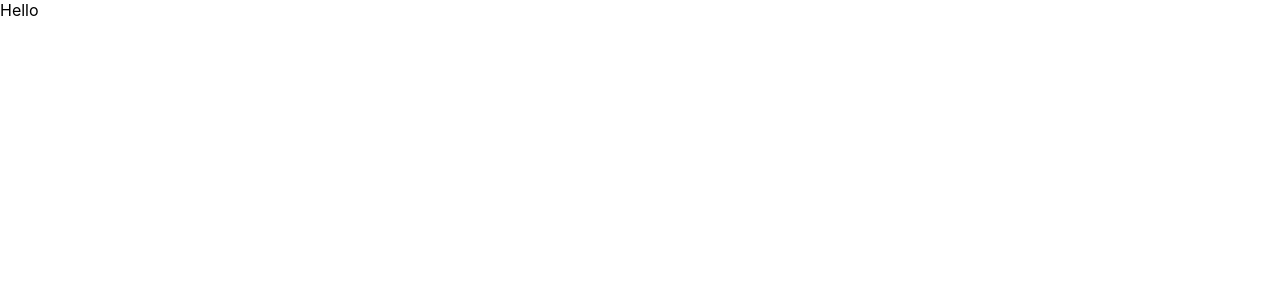
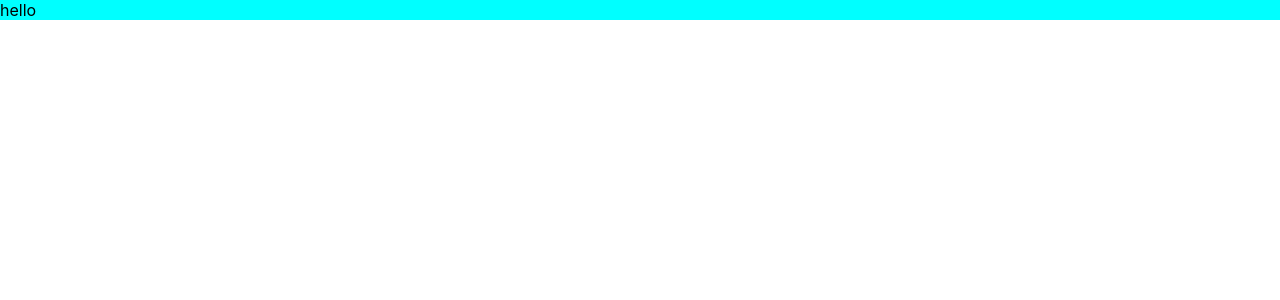
Before and after one commit to ophren/CoVent, a React (Create React App) app in the folder client/: page / in a window 1280 px wide. Shown: the top 300 px of the page. Built offline with nearby package versions, Linux system fonts and the light colour scheme.

Commit message:
fix redux root Type

```diff
--- a/client/src/App.css
+++ b/client/src/App.css
@@ -1,5 +1,6 @@
 .App {
   text-align: center;
+  background-color: aqua;
 }
 
 .App-logo {
--- /dev/null
+++ b/client/src/components/landingPage/landingPage.css
@@ -0,0 +1,3 @@
+.landing_page_container {
+  background-color: aqua;
+}
--- a/client/src/components/landingPage/landingPage.tsx
+++ b/client/src/components/landingPage/landingPage.tsx
@@ -1,11 +1,22 @@
 import React, { ReactElement } from 'react'
 import { useSelector } from 'react-redux'
+import { RootState } from '../../types/combinedStoreTypes';
+import './landingPage.css'
+
+
 
 export const LandingPage = (): ReactElement => {
 
+  const user  =useSelector((state: RootState) => state.user) ;
+  console.log(user)
   return (
-    <div>
-      Hello
+    <div className="landing_page_container">
+      {/* <Topbar className= "landing_page_top_bar"></Topbar> */}
+
+
+hello
+
+
     </div>
   )
 }
--- a/client/src/redux/combinedStore.ts
+++ b/client/src/redux/combinedStore.ts
@@ -2,6 +2,10 @@ import { combineReducers } from 'redux'
 import { systemReducer } from './systemState/systemReducer'
 import { userReducer } from './userState/userReducer'
 import { createStore } from 'redux'
+import { SystemState } from '../types/systemTypes'
+import { User } from '../types/userTypes'
+
+
 
 
 const rootReducer = combineReducers({
@@ -9,6 +13,5 @@ const rootReducer = combineReducers({
   user: userReducer
 })
 
-type RootState = ReturnType<typeof rootReducer>
 
  export const  store = createStore(rootReducer)
--- /dev/null
+++ b/client/src/types/combinedStoreTypes.ts
@@ -0,0 +1,7 @@
+import { SystemState } from "./systemTypes";
+import { User } from "./userTypes";
+
+export interface RootState  {
+  system: SystemState,
+  user:User
+}
--- a/client/tsconfig.json
+++ b/client/tsconfig.json
@@ -18,7 +18,7 @@
     "resolveJsonModule": true,
     "isolatedModules": true,
     "noEmit": true,
-    "jsx": "react"
+    "jsx": "react-jsx"
   },
   "include": [
     "src"
```
Also changed, not shown: 1 other file (tests, documents, lock files or other folders).
